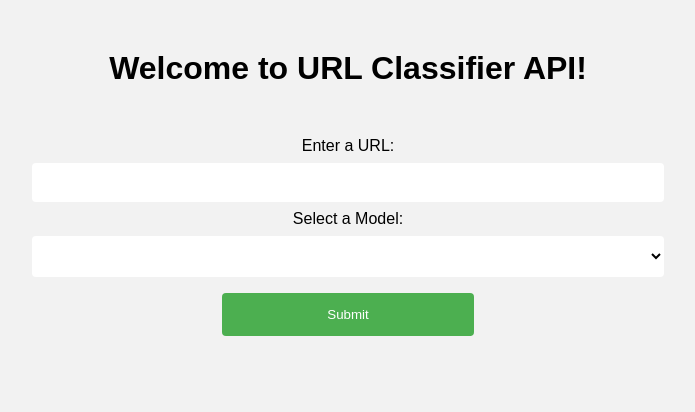
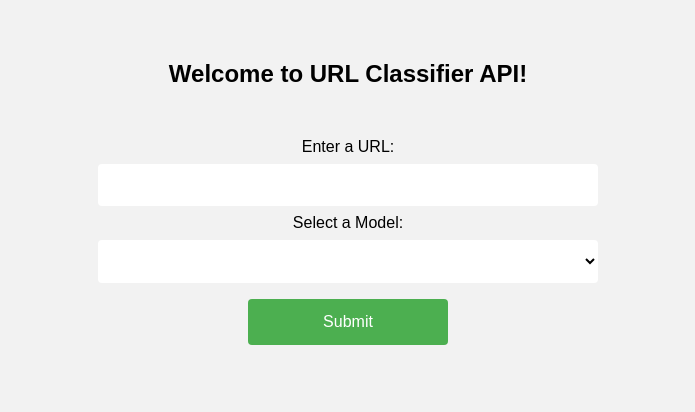
Before and after one commit to opelooo/Thesis_gui, a FastAPI app: page / in a window 1280 px wide. Shown: the top 412 px of the page, without its empty margins (292-987 px from the left). Run offline with FastAPI, Linux system fonts and the light colour scheme; data that the repository does not hold is empty.

Commit message:
Update index.html

```diff
--- a/templates/index.html
+++ b/templates/index.html
@@ -3,34 +3,43 @@
 
 <head>
     <title>URL Classifier</title>
+    <meta name="viewport" content="width=device-width, initial-scale=1">
     <style>
         body {
             font-family: Arial, sans-serif;
             background-color: #f2f2f2;
+            margin: 0;
+            padding: 0;
         }
 
         h1 {
             text-align: center;
             margin-top: 50px;
+            font-size: 24px;
+            padding: 10px;
         }
 
         form {
             text-align: center;
-            margin-top: 50px;
+            margin-top: 30px;
+            padding: 10px;
         }
 
         input[type=text], select {
-            width: 50%;
+            width: 80%;
+            max-width: 500px;
             padding: 12px 20px;
             margin: 8px 0;
             box-sizing: border-box;
             border: none;
             border-radius: 4px;
             background-color: white;
+            font-size: 16px;
         }
 
         input[type=submit] {
-            width: 20%;
+            width: 40%;
+            max-width: 200px;
             background-color: #4CAF50;
             color: white;
             padding: 14px 20px;
@@ -38,6 +47,7 @@
             border: none;
             border-radius: 4px;
             cursor: pointer;
+            font-size: 16px;
         }
 
         input[type=submit]:hover {
@@ -46,7 +56,20 @@
 
         #prediction {
             text-align: center;
-            margin-top: 50px;
+            margin-top: 30px;
+            padding: 10px;
+            font-size: 18px;
+        }
+
+        @media (max-width: 600px) {
+            input[type=text], select, input[type=submit] {
+                width: 90%;
+            }
+
+            h1 {
+                font-size: 20px;
+                margin-top: 20px;
+            }
         }
     </style>
     <script>
@@ -73,7 +96,7 @@
                     return;
                 }
 
-				document.getElementById("prediction").textContent = "Predicting...";
+                document.getElementById("prediction").textContent = "Predicting...";
 
                 fetch('/predict/', {
                     method: 'POST',
```
